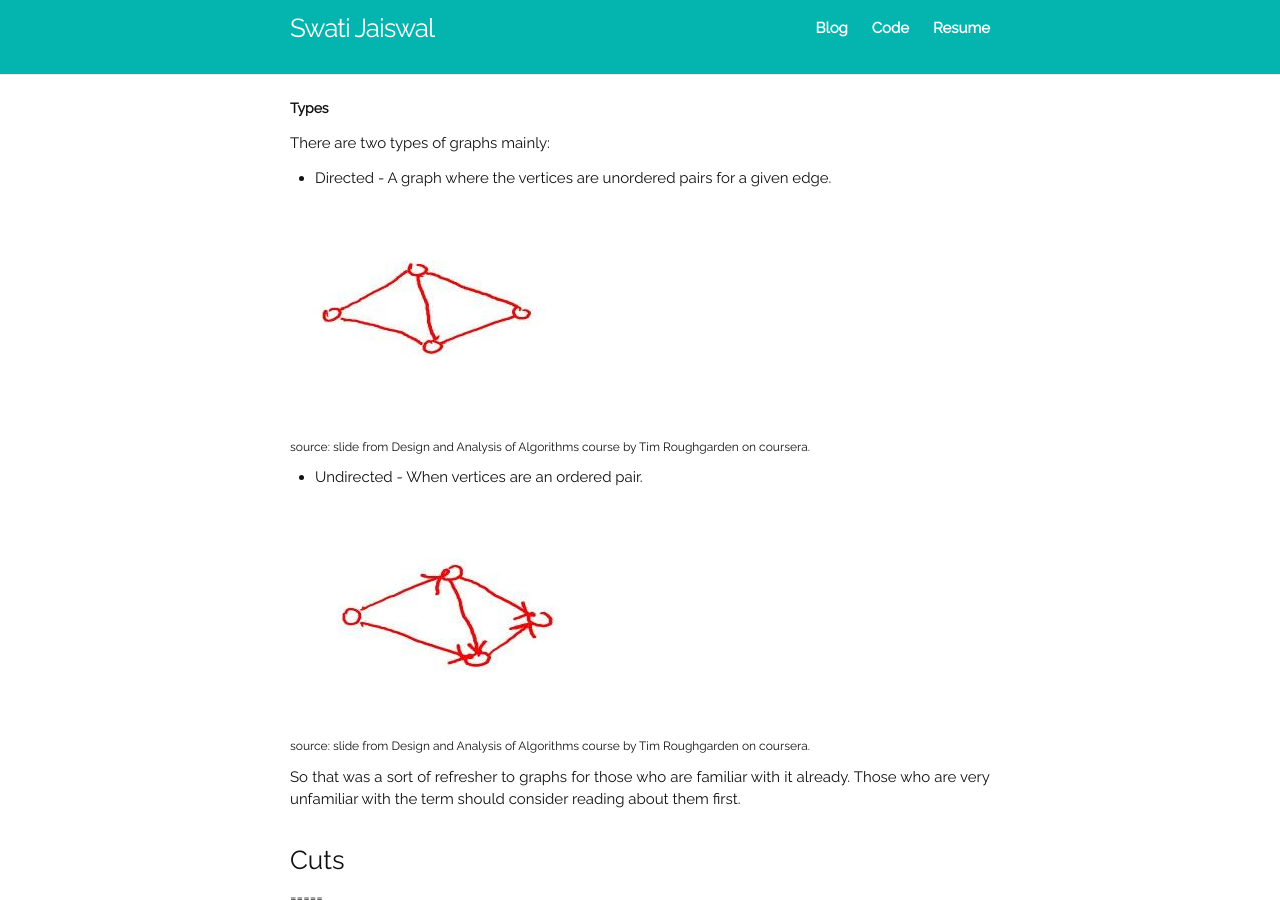
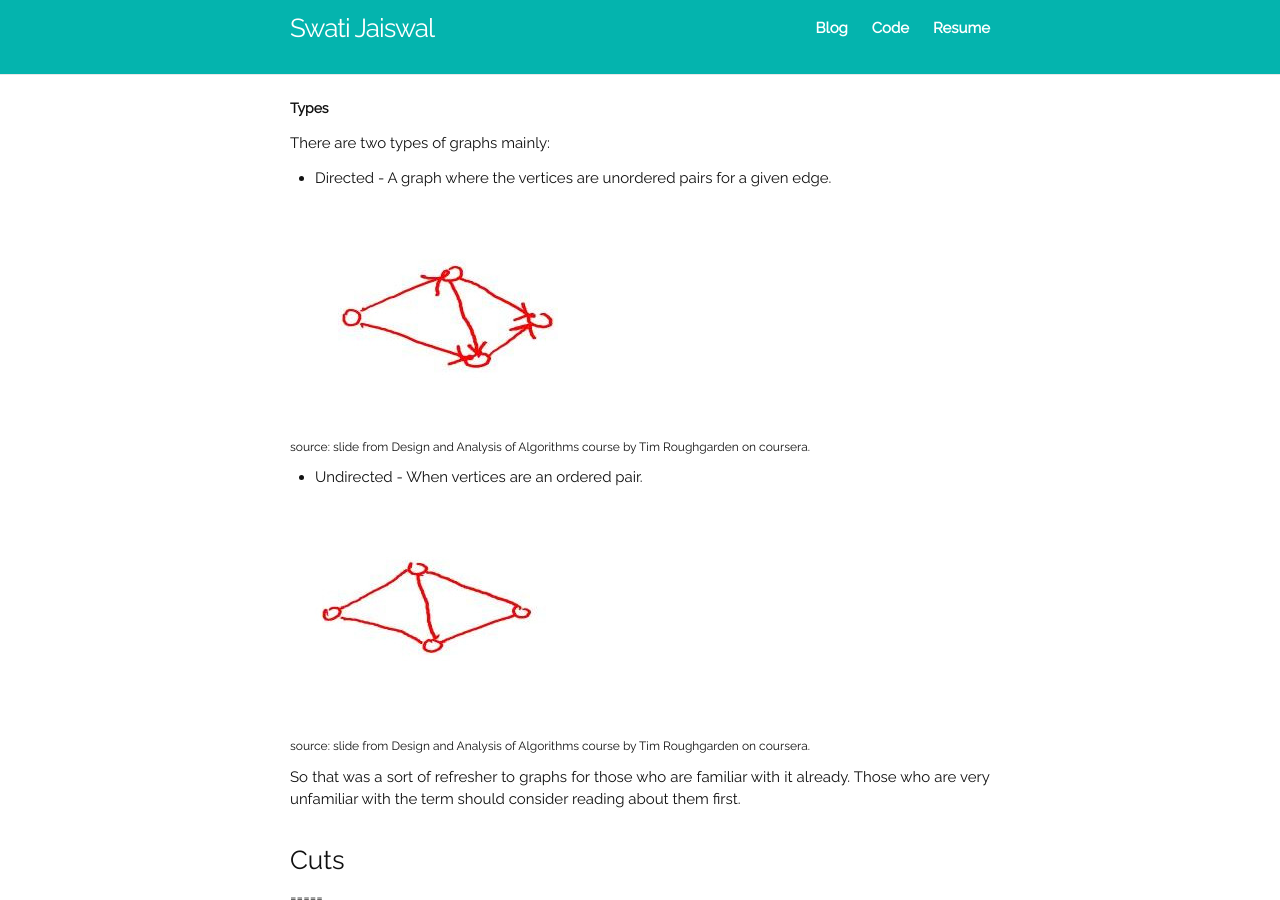
Before and after one commit to curioswati-zz/curioswati.github.io, a Jekyll site: the page built from _posts/2016-07-01-graphs-cuts-and-the-minimum-cut.md, in a window 1280 px wide and 900 px high, scrolled down 449 px. Built offline with Jekyll 4.4.1, drawn with Linux system fonts in a browser that asks for light colours; nearby versions of some CDN libraries.

Commit message:
fix error in graphs post

```diff
--- a/_posts/2016-07-01-graphs-cuts-and-the-minimum-cut.md
+++ b/_posts/2016-07-01-graphs-cuts-and-the-minimum-cut.md
@@ -29,13 +29,13 @@ There are two types of graphs mainly:
 
 * Directed - A graph where the vertices are unordered pairs for a given edge.
 
-![undirected-graph-example](/images/undirected-graph.jpg)
+![directed-graph-example](/images/directed-graph.jpg)
 
 ###### source: slide from Design and Analysis of Algorithms course by Tim Roughgarden on coursera.
 
 * Undirected - When vertices are an ordered pair.
 
-![directed-graph-example](/images/directed-graph.jpg)
+![undirected-graph-example](/images/undirected-graph.jpg)
 
 ###### source: slide from Design and Analysis of Algorithms course by Tim Roughgarden on coursera.
 
```
